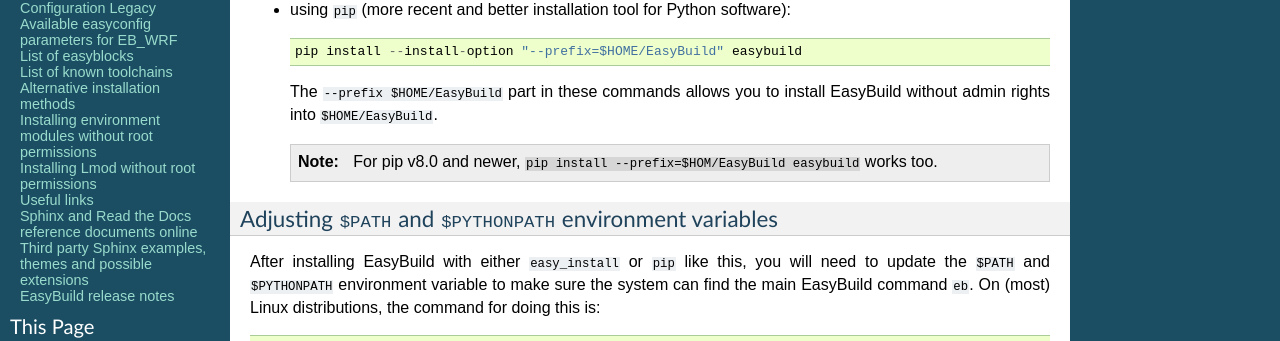
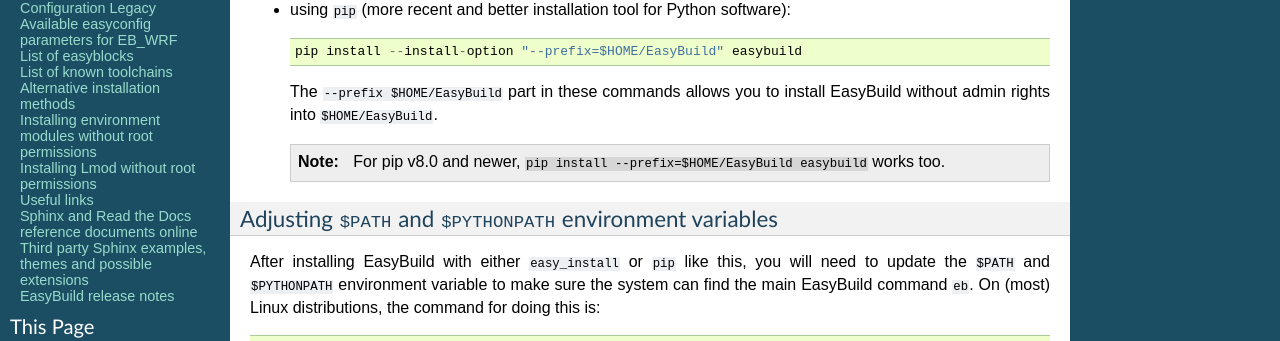
Before and after one commit to easybuilders/easybuild, a Sphinx documentation site: the page built from docs/Installation_Alternative.rst, in a window 1280 px wide and 900 px high, scrolled down 640 px. Shown: the part 103-444 px from the top of the window. Built offline with Sphinx 7.4.7, drawn with Linux system fonts in a browser that asks for light colours; pages that are not in the unit, such as notebooks, are missing from menus.

Commit message:
fix ttypo

```diff
--- a/docs/Installation_Alternative.rst
+++ b/docs/Installation_Alternative.rst
@@ -53,7 +53,7 @@
 
    The ``--prefix $HOME/EasyBuild`` part in these commands allows you to install EasyBuild without admin rights into ``$HOME/EasyBuild``.
 
-   .. note:: For pip v8.0 and newer, ``pip install --prefix=$HOM/EasyBuild easybuild`` works too.
+   .. note:: For pip v8.0 and newer, ``pip install --prefix=$HOME/EasyBuild easybuild`` works too.
 
 Adjusting ``$PATH`` and ``$PYTHONPATH`` environment variables
 ^^^^^^^^^^^^^^^^^^^^^^^^^^^^^^^^^^^^^^^^^^^^^^^^^^^^^^^^^^^^^
```
